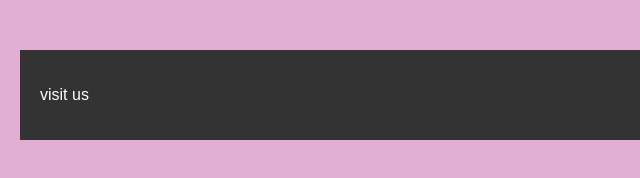
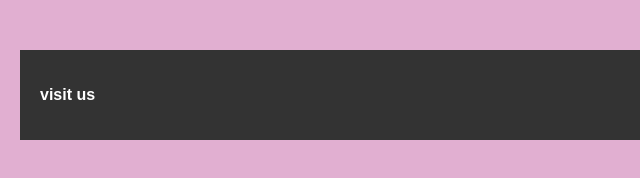
Before and after one commit to johnkotesh/Chess_website_portfolio, a plain HTML site: page index.html in a window 1280 px wide. Shown: the part 1169-1347 px from the top of the page, 0-640 px from the left. Drawn offline with Linux system fonts and the light colour scheme.

Commit message:
Update index.html

```diff
--- a/index.html
+++ b/index.html
@@ -231,7 +231,7 @@ section {
     <!-- Footer -->
     <section class="footer" >
         <header>
-             <p>visit us</p>
+            <b><p>visit us</p></b>
             <h1>
                 <div class="icons">
 
```
